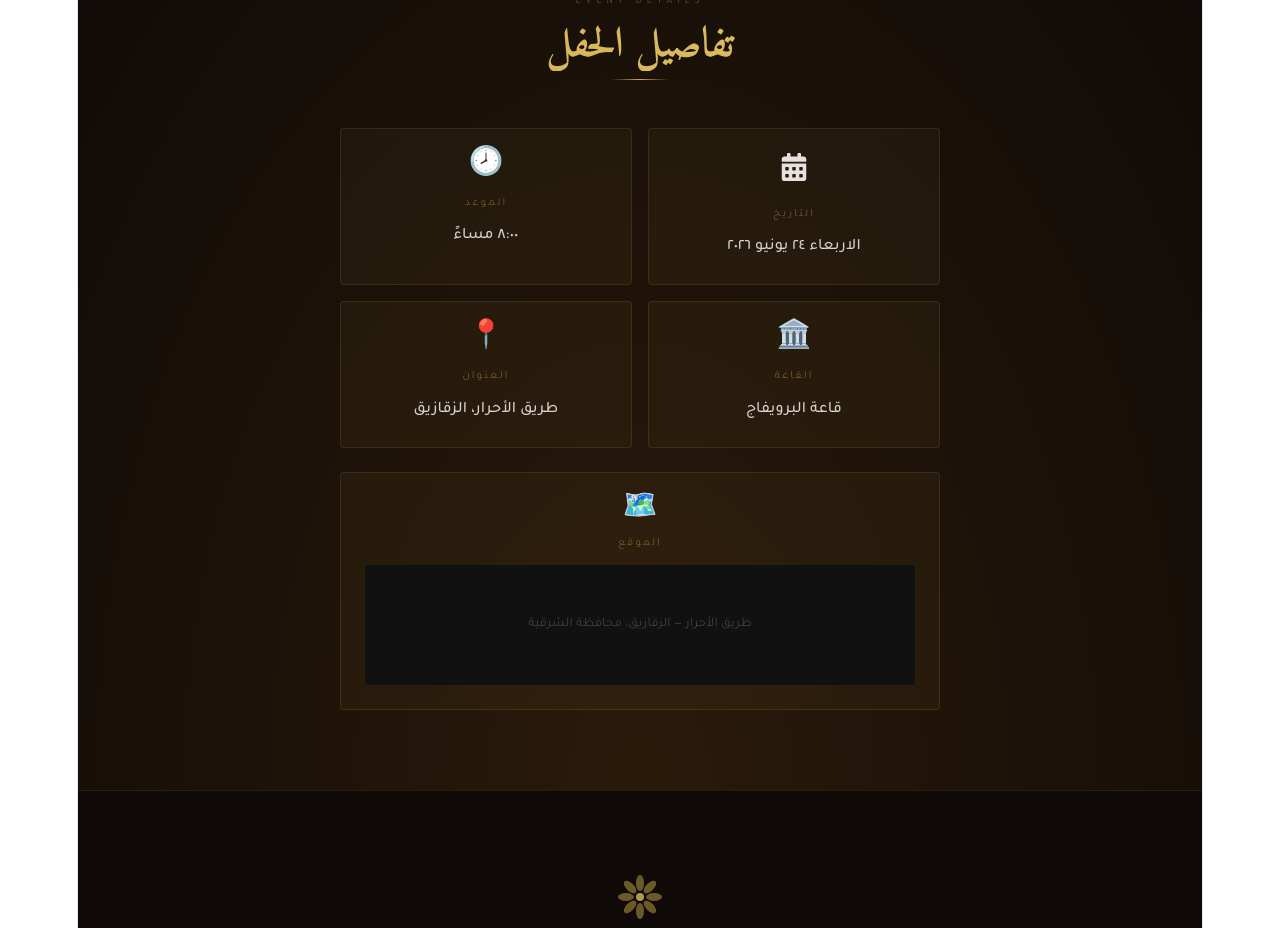
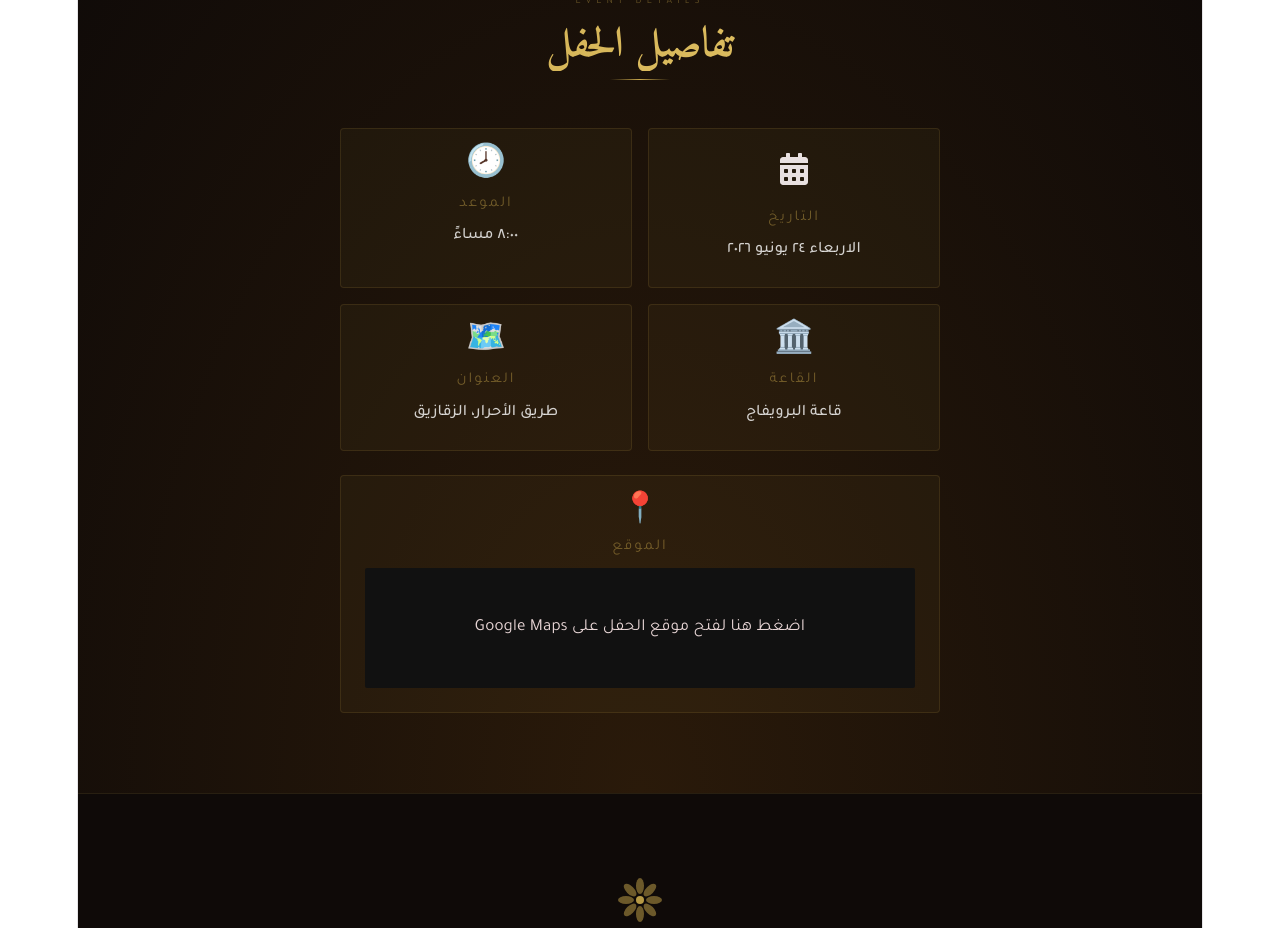
Before and after one commit to mohamedabdelhamed555/Wedding-invitation, a React (Vite) app: page / in a window 1280 px wide. Shown: the part 3180-4108 px from the top of the page. Built offline with nearby package versions, Linux system fonts and the light colour scheme.

Commit message:
final lock

```diff
--- a/src/App.jsx
+++ b/src/App.jsx
@@ -302,51 +302,149 @@ function PortraitSection() {
 // ─── Section: Event Details ────────────────────────────────────────────────────
 function DetailsSection() {
   const items = [
-    { icon: <FaCalendarAlt style={{color:"#e8e0e0"}} />, label: "التاريخ", value: "الاربعاء ٢٤ يونيو ٢٠٢٦" },
-    { icon: "🕗", label: "الموعد", value: "٨:٠٠ مساءً" },
-    { icon: "🏛️", label: "القاعة", value: "قاعة البرويفاج" },
-    { icon: "📍", label: "العنوان", value: "طريق الأحرار، الزقازيق" },
+    {
+      icon: <FaCalendarAlt style={{ color: "#e8e0e0" }} />,
+      label: "التاريخ",
+      value: "الاربعاء ٢٤ يونيو ٢٠٢٦",
+    },
+    {
+      icon: "🕗",
+      label: "الموعد",
+      value: "٨:٠٠ مساءً",
+    },
+    {
+      icon: "🏛️",
+      label: "القاعة",
+      value: "قاعة البرويفاج",
+    },
+    {
+      icon: "🗺️",
+      label: "العنوان",
+      value: "طريق الأحرار، الزقازيق",
+    },
   ];
+
   return (
-    <section style={{
+    <section
+      style={{
         background: `radial-gradient(ellipse at 50% 100%,#2a1a0a,${DARK})`,
-      padding: "80px 24px"
-    }}>
+        padding: "80px 24px",
+      }}
+    >
       <SectionTitle ar="تفاصيل الحفل" en="EVENT DETAILS" />
-      <div style={{ maxWidth: 600, margin: "48px auto 0", display: "grid", gridTemplateColumns: "1fr 1fr", gap: 16 }}>
+
+      <div
+        style={{
+          maxWidth: 600,
+          margin: "48px auto 0",
+          display: "grid",
+          gridTemplateColumns: "1fr 1fr",
+          gap: 16,
+        }}
+      >
         {items.map((item, i) => (
-          <div key={i} style={{
+          <div
+            key={i}
+            style={{
               background: "rgba(201,168,76,0.05)",
               border: `1px solid ${GOLD}22`,
-            borderRadius: 4, padding: "24px 20px", textAlign: "center",
-            transition: "border-color 0.3s", cursor: "default"
+              borderRadius: 4,
+              padding: "24px 20px",
+              textAlign: "center",
+              transition: "border-color 0.3s",
+              cursor: "default",
             }}
-            onMouseEnter={e => e.currentTarget.style.borderColor = `${GOLD}66`}
-            onMouseLeave={e => e.currentTarget.style.borderColor = `${GOLD}22`}
+            onMouseEnter={(e) =>
+              (e.currentTarget.style.borderColor = `${GOLD}66`)
+            }
+            onMouseLeave={(e) =>
+              (e.currentTarget.style.borderColor = `${GOLD}22`)
+            }
           >
-            <div style={{ fontSize: 28, marginBottom: 12 }}>{item.icon}</div>
-            <div style={{ fontSize: 11, color: `${GOLD}77`, letterSpacing: 2, marginBottom: 6 }}>{item.label}</div>
-            <div style={{ fontSize: 16, color: "#ffffffcc", fontWeight: 500 }}>{item.value}</div>
+            <div style={{ fontSize: 32, marginBottom: 12 }}>
+              {item.icon}
+            </div>
+
+            <div
+              style={{
+                fontSize: 15,
+                color: `${GOLD}77`,
+                letterSpacing: 2,
+                marginBottom: 6,
+              }}
+            >
+              {item.label}
+            </div>
+
+            <div
+              style={{
+                fontSize: 16,
+                color: "#ffffffcc",
+                fontWeight: 500,
+              }}
+            >
+              {item.value}
+            </div>
           </div>
         ))}
       </div>
 
       <div style={{ maxWidth: 600, margin: "24px auto 0" }}>
-        <div style={{
+        <a
+          href="https://maps.app.goo.gl/6RrqDzbaB6Ah7vwZ6"
+          target="_blank"
+          rel="noopener noreferrer"
+          style={{
+            textDecoration: "none",
+            color: "inherit",
+          }}
+        >
+          <div
+            style={{
               background: "rgba(201,168,76,0.05)",
               border: `1px solid ${GOLD}22`,
-          borderRadius: 4, padding: "24px", textAlign: "center"
-        }}>
-          <div style={{ fontSize: 28, marginBottom: 8 }}>🗺️</div>
-          <div style={{ fontSize: 11, color: `${GOLD}77`, letterSpacing: 2, marginBottom: 8 }}>الموقع</div>
-          <div style={{
-            background: "#111", borderRadius: 2, height: 120,
-            display: "flex", alignItems: "center", justifyContent: "center",
-            color: "#ffffff33", fontSize: 13
-          }}>
-            طريق الأحرار — الزقازيق، محافظة الشرقية
+              borderRadius: 4,
+              padding: "24px",
+              textAlign: "center",
+              cursor: "pointer",
+              transition: "border-color 0.3s",
+            }}
+            onMouseEnter={(e) =>
+              (e.currentTarget.style.borderColor = `${GOLD}66`)
+            }
+            onMouseLeave={(e) =>
+              (e.currentTarget.style.borderColor = `${GOLD}22`)
+            }
+          >
+            <div style={{ fontSize: 30, marginBottom: 8 }}>📍</div>
+
+            <div
+              style={{
+                fontSize: 15,
+                color: `${GOLD}77`,
+                letterSpacing: 2,
+                marginBottom: 8,
+              }}
+            >
+              الموقع
+            </div>
+
+            <div
+              style={{
+                background: "#111",
+                borderRadius: 2,
+                height: 120,
+                display: "flex",
+                alignItems: "center",
+                justifyContent: "center",
+                color: "#e7d5d5",
+                fontSize: 17,
+              }}
+            >
+              اضغط هنا لفتح موقع الحفل على Google Maps
             </div>
           </div>
+        </a>
       </div>
     </section>
   );
```
Lines whose indentation alone changed are shown as unchanged.
